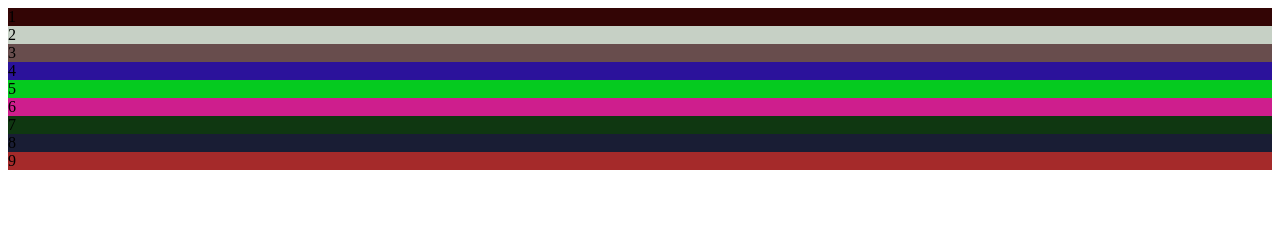
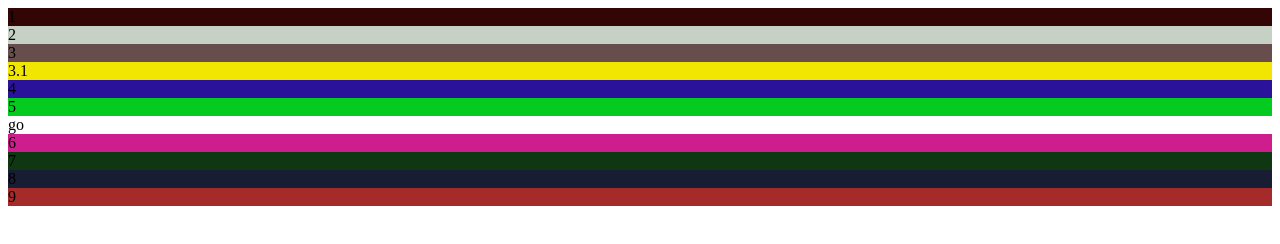
Before and after one commit to OleksandrBaranov05/mebleriya-shop, a plain HTML site: page index.html in a window 1280 px wide. Drawn offline with Linux system fonts and the light colour scheme.

Commit message:
Deploying to gh-pages from @ OleksandrBaranov05/mebleriya-shop@9046a7f845f7f2b6a4ce29c7b992a3d7b8d9a9f5 🚀

```diff
--- a/assets/index-BzBbzznn.css
+++ /dev/null
@@ -1 +0,0 @@
-h1,h2,h3,h4,h5,h6,p{margin:0}p:last-child{margin-bottom:0}ul{margin:0;padding:0;list-style:none}a{color:currentColor;text-decoration:none}button{cursor:pointer}img{display:block;max-width:100%;height:auto}.a1{background-color:#330505}.a2{background-color:#c6d0c5}.a3{background-color:#684d4d}.a4{background-color:#2b129b}.a5{background-color:#05ca1f}.a6{background-color:#ce1e8d}.a7{background-color:#0f3711}.a8{background-color:#191d34}.a9{background-color:brown}
--- /dev/null
+++ b/assets/index-C_5Hy35w.css
@@ -0,0 +1 @@
+h1,h2,h3,h4,h5,h6,p{margin:0}p:last-child{margin-bottom:0}ul{margin:0;padding:0;list-style:none}a{color:currentColor;text-decoration:none}button{cursor:pointer}img{display:block;max-width:100%;height:auto}.a1{background-color:#330505}.a2{background-color:#c6d0c5}.a3{background-color:#684d4d}.a32{background-color:#f1e502}.a4{background-color:#2b129b}.a5{background-color:#05ca1f}.a6{background-color:#ce1e8d}.a7{background-color:#0f3711}.a8{background-color:#191d34}.a9{background-color:brown}
--- a/index.html
+++ b/index.html
@@ -6,7 +6,7 @@
     <meta name="viewport" content="width=device-width, initial-scale=1.0" />
     <title>Vanilla App Template</title>
     <script type="module" crossorigin src="/mebleriya-shop/index.js"></script>
-    <link rel="stylesheet" crossorigin href="/mebleriya-shop/assets/index-BzBbzznn.css">
+    <link rel="stylesheet" crossorigin href="/mebleriya-shop/assets/index-C_5Hy35w.css">
   </head>
   <body>
     <div class="a1">1</div>
@@ -14,8 +14,9 @@
     <main>
       <div class="a2">2</div>
       <div class="a3">3</div>
+      <div class="a32">3.1</div>
       <div class="a4">4</div>
-      <div class="a5">5</div>
+      <div class="a5">5</div>go
       <div class="a6">6</div>
     </main>
 
```
